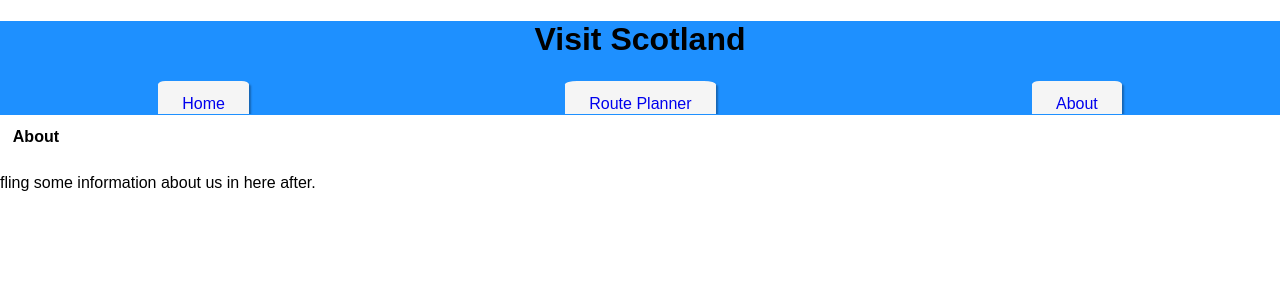
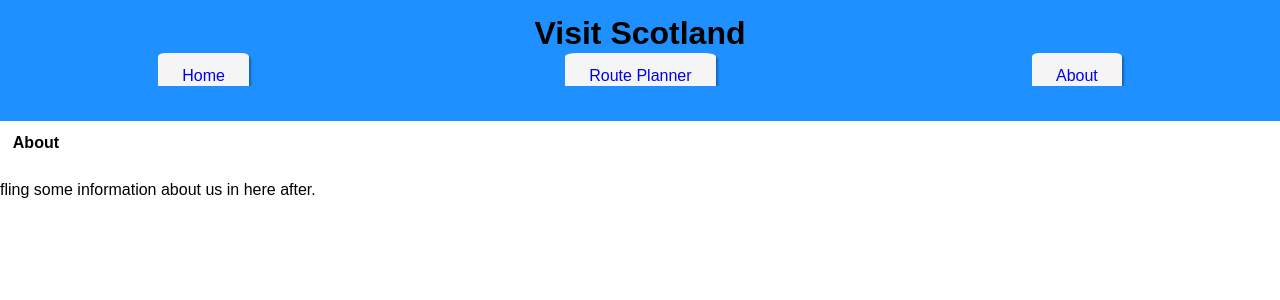
Before and after one commit to LiamCavens/RoutePlanner-JS-Project, a React (Create React App) app in the folder client/: page /about in a window 1280 px wide. Shown: the top 300 px of the page. Built offline with nearby package versions, Linux system fonts and the light colour scheme.

Commit message:
fixed navbar

```diff
--- a/client/src/components/NavBar.css
+++ b/client/src/components/NavBar.css
@@ -1,5 +1,6 @@
 #navbar {
     width: 100vw;
+    height: 15vh;
     background-color: dodgerblue;
     margin: 0;
     border-bottom: 1px solid dodgerblue;
@@ -7,6 +8,8 @@
 
 h1 {
     text-align: center;
+    margin: 0;
+    padding: 15px 0 0 0;
 }
 
 ul {
```
